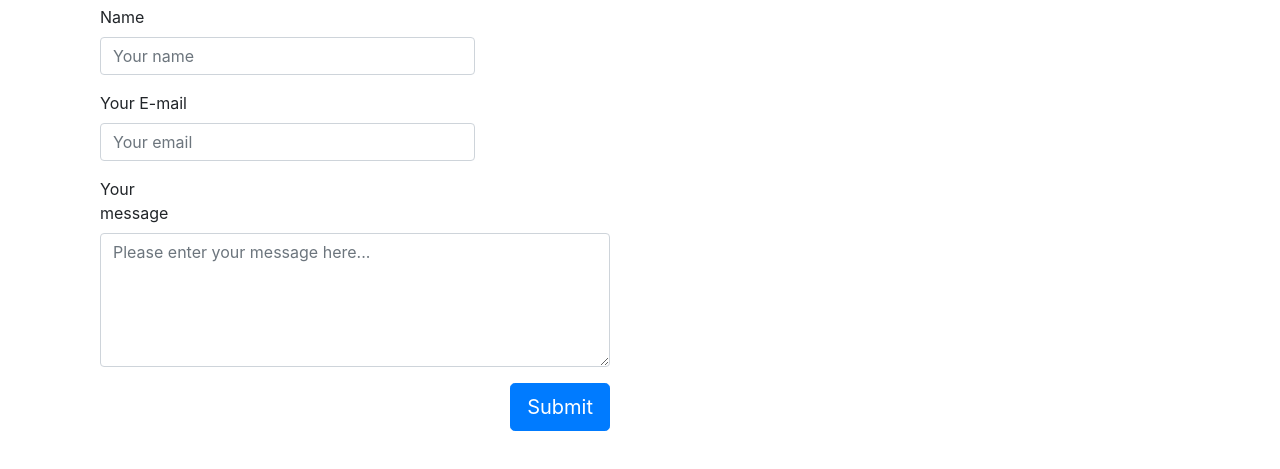
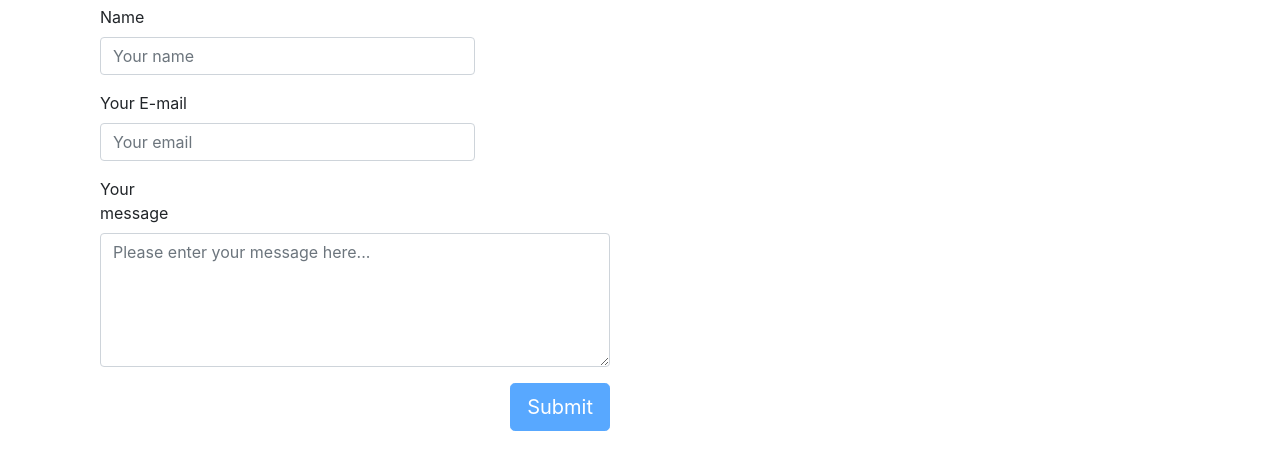
Before and after one commit to lschock/CodeLou_fewd, a plain HTML site: page contact.html in a window 1280 px wide. Shown: the part 125-594 px from the top of the page. Drawn offline with nearby package versions, Linux system fonts and the light colour scheme; some packages are replaced by stand-ins of ours; a script that the page names is missing.

Commit message:
disabled contact button

```diff
--- a/contact.html
+++ b/contact.html
@@ -89,10 +89,10 @@
               </div>
             </div>
 
-            <!-- Form actions -->
+            <!-- Form actions button disabled for now-->
             <div class="form-group">
               <div class="col-md-12 text-right">
-                <button type="submit" class="btn btn-primary btn-lg">Submit</button>
+                <button type="submit" class="btn btn-primary btn-lg" disabled>Submit</button>
               </div>
             </div>
           </fieldset>
```
